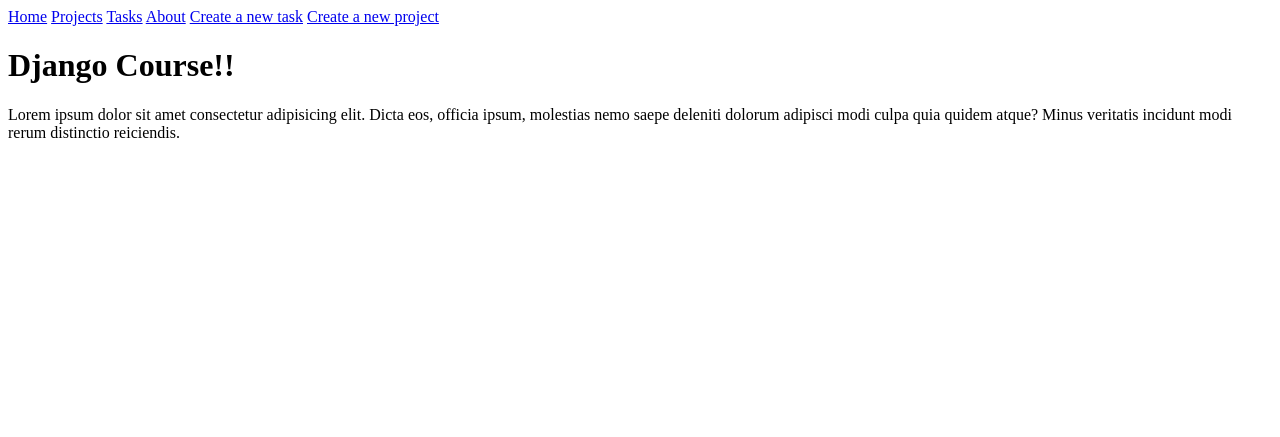
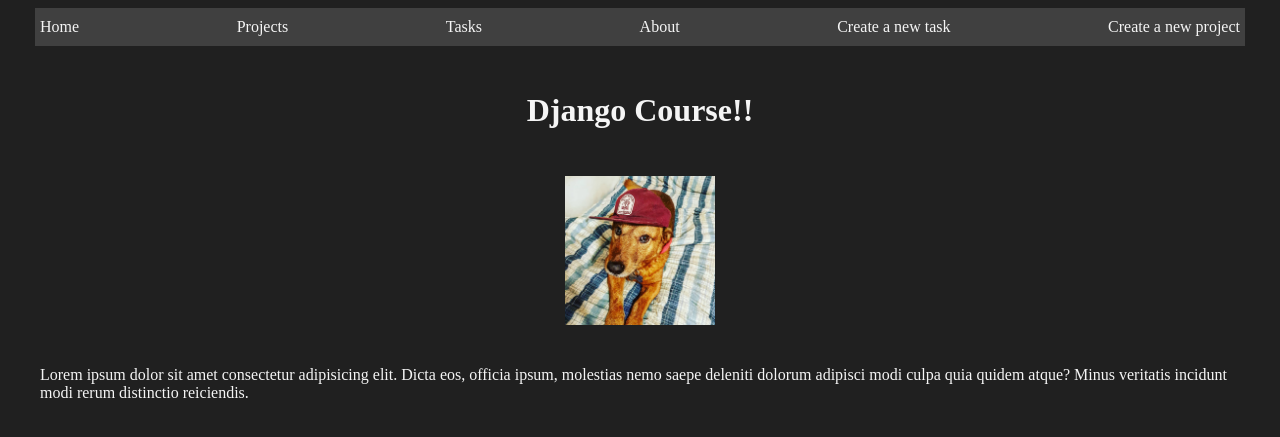
Before and after one commit to Hugoonofribastit/django-course, a Django app: page / in a window 1280 px wide. Shown: the top 437 px of the page. Run offline with Django 4.2, Linux system fonts and the light colour scheme.

Commit message:
add static -styles, img

```diff
--- /dev/null
+++ b/myapp/static/styles/styles.css
@@ -0,0 +1,50 @@
+body{
+    background-color: #202020;
+    color: whitesmoke;
+
+}
+
+a{
+    text-decoration: none;
+    color: whitesmoke;
+}
+
+.h1-index{
+    max-width: 1200px;
+    align-self:center ;
+    margin-top: 25px;
+    margin-bottom: 25px;
+}
+
+.navbar a:hover{
+    color: aquamarine;
+}
+
+.navbar{
+    background-color: #404040;
+    padding: 10px 5px;
+    display: flex;
+    justify-content: space-between;
+}
+.container-nav{
+    max-width: 1200px;
+    margin: auto;
+}
+
+.container-main{
+    max-width: 1200px;
+    margin: auto;
+    display: flex;
+    flex-direction: column;
+    align-items: flex-start;
+}
+
+#id_description{
+    display: block;
+
+}
+
+.img-index{
+    align-self: center;
+    margin-bottom: 25px;
+}
--- a/myapp/templates/index.html
+++ b/myapp/templates/index.html
@@ -1,18 +1,11 @@
-<!DOCTYPE html>
-<html lang="en">
-<head>
-    <meta charset="UTF-8">
-    <meta name="viewport" content="width=device-width, initial-scale=1.0">
-    <title>Django!</title>
-</head>
-<body>
+
 
     {% extends 'layouts/base.html' %}
+    {% load static %}
+    {% block content %}
+   <div class="h1-index"> <h1>{{ title }}</h1></div>
 
-    {% block content %}
-    <h1>{{ title }}</h1>
+    <img class="img-index" src="{% static 'mark.png' %}" alt="" width="150">
+
     <p>Lorem ipsum dolor sit amet consectetur adipisicing elit. Dicta eos, officia ipsum, molestias nemo saepe deleniti dolorum adipisci modi culpa quia quidem atque? Minus veritatis incidunt modi rerum distinctio reiciendis.</p>
     {% endblock %}
-
-</body>
-</html>
--- a/myapp/templates/layouts/base.html
+++ b/myapp/templates/layouts/base.html
@@ -1,5 +1,15 @@
+{% load static %}
+<!DOCTYPE html>
+<html lang="en">
+<head>
+    <meta charset="UTF-8">
+    <meta name="viewport" content="width=device-width, initial-scale=1.0">
+    <title>Django Project</title>
+    <link rel="stylesheet" href="{% static '/styles/styles.css' %}">
+</head>
+<body>
     <header>
-    <nav>
+        <nav class="navbar container-nav">
 
             <a href="{% url 'index' %}">Home</a>
 
@@ -16,5 +26,9 @@
         </nav>
     </header>
 
+    <main class="container-main">
         {% block content %}
         {% endblock %}
+    </main>
+</body>
+</html>
```
Also changed, not shown: myapp/templates/about.html (+1 -10 lines), myapp/templates/projects/create_project.html (+1 -10 lines), myapp/templates/projects/projects.html (+1 -12 lines), myapp/templates/tasks/create_task.html (+1 -10 lines), myapp/templates/tasks/tasks.html (+1 -12 lines), myapp/static/mark.png (added). Lines whose indentation alone changed are shown as unchanged.
